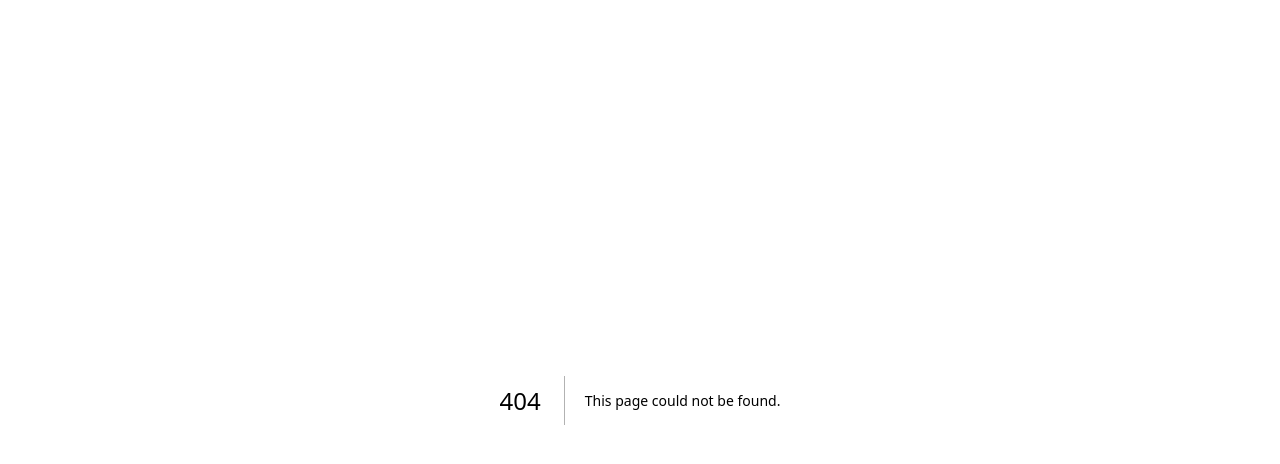
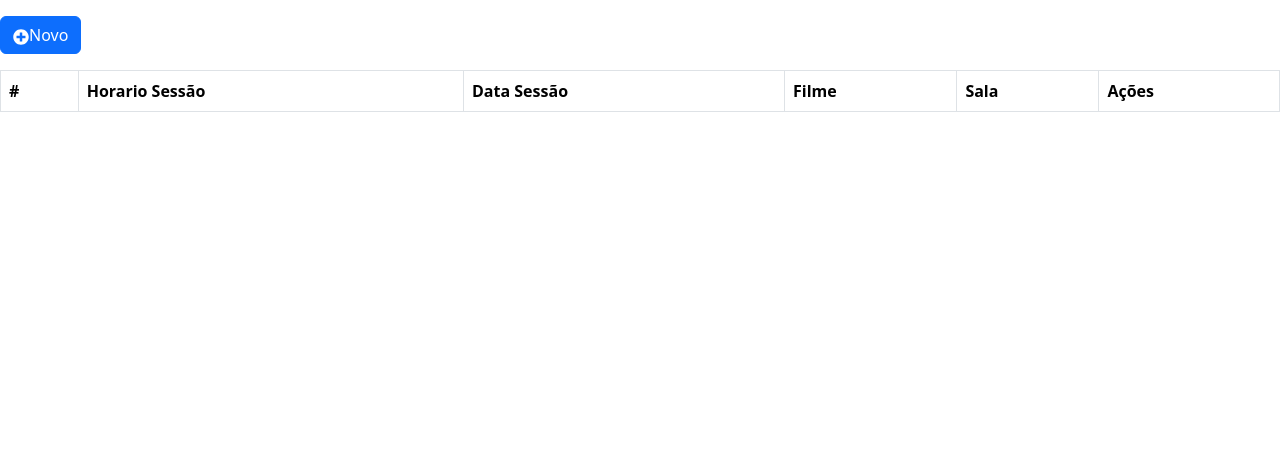
Before and after one commit to Dev-Souza/kauanCine, a Next.js app: page /admin/sessao in a window 1280 px wide. Before the commit this address had no page. Shown: the top 464 px of the page. Built offline with nearby package versions, Linux system fonts and the light colour scheme.

Commit message:
feat: Toda a parte de operação de sessão

```diff
--- /dev/null
+++ b/src/app/admin/sessao/page.js
@@ -0,0 +1,69 @@
+'use client'
+
+import Link from "next/link";
+import { Table } from "react-bootstrap";
+import { FaPlusCircle } from "react-icons/fa";
+import { MdEdit } from "react-icons/md";
+import { FaTrashAlt } from "react-icons/fa";
+import { useEffect, useState } from "react";
+
+export default function Page() {
+
+    const [sessoes, setSessoes] = useState([])
+
+    useEffect(() => {
+        setSessoes(JSON.parse(localStorage.getItem('sessoes')) || [])
+    }, [])
+
+    function excluir(id) {
+        if (confirm('Deseja realmente excluir?')) {
+            //Pega todos que é diferente do id informado pelo o parametro
+            const dados = sessoes.filter(item => item.id != id)
+            localStorage.setItem('sessoes', JSON.stringify(dados))
+            setSessoes(dados)
+        }
+    }
+
+    return (
+        <>
+            <Link href={"/admin/sessao/form"} className="btn btn-primary mb-3 mt-3">
+                <FaPlusCircle />Novo
+            </Link>
+
+            <Table striped bordered hover>
+                <thead>
+                    <tr>
+                        <th>#</th>
+                        <th>Horario Sessão</th>
+                        <th>Data Sessão</th>
+                        <th>Filme</th>
+                        <th>Sala</th>
+                        <th>Ações</th>
+                    </tr>
+                </thead>
+                <tbody>
+                    {sessoes.map((item, i) => (
+                        <tr key={item.id}>
+                            <td>{i + 1}</td>
+                            <td>{item.horario_sessao}</td>
+                            <td>{item.data_sessao}</td>
+                            <td>{item.filme}</td>
+                            <td>{item.sala}</td>
+                            <td>
+                                <Link href={`/admin/sessao/form/${item.id}`}>
+                                    <MdEdit title="Editar" className="text-primary" />
+                                </Link>
+                                <FaTrashAlt
+                                    title="Excluir"
+                                    className="text-danger"
+                                    onClick={() => excluir(item.id)}
+                                />
+
+                            </td>
+                        </tr>
+                    ))}
+                </tbody>
+            </Table>
+        </>
+    )
+}
```
Also changed, not shown: src/app/admin/sessao/form/[[...id]]/page.js (+4 -4 lines).
